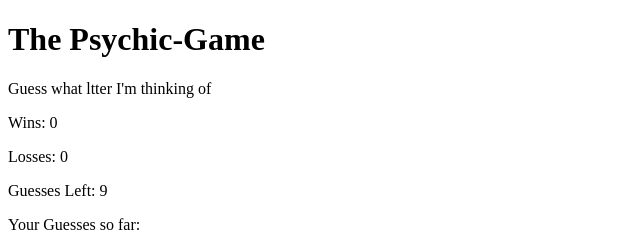
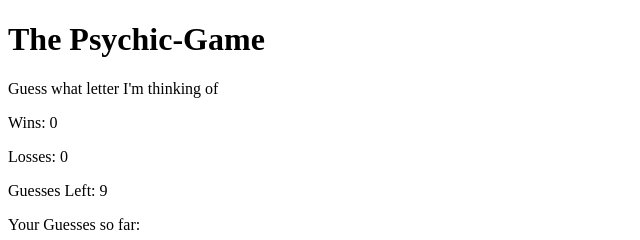
Before and after one commit to AdrielAngeles/Psychic-Game, a plain HTML site: page index.html in a window 1280 px wide. Shown: the full height of the page, 0-640 px from the left. Drawn offline with Linux system fonts and the light colour scheme.

Commit message:
Iniatializing

```diff
--- a/assets/javascript/game.js
+++ b/assets/javascript/game.js
@@ -1,6 +1,6 @@
 var letters = ["a", "b", "c"];
 
-// This array will hold what we guess
+// This array  will hold what we guess
 var guessedLetters = [];
 
 // This variable will be randomly assigned one of the three letters
--- a/index.html
+++ b/index.html
@@ -11,7 +11,7 @@
   <!-- The title of the page -->
   <h1>The Psychic-Game</h1>
 
-  <p>Guess what ltter I'm thinking of</p>
+  <p>Guess what letter I'm thinking of</p>
 
   <!-- This is where we will have the win counter in HTML. It initially shows 0  -->
   <p>Wins: <span id="wins">0</span></p>
```
